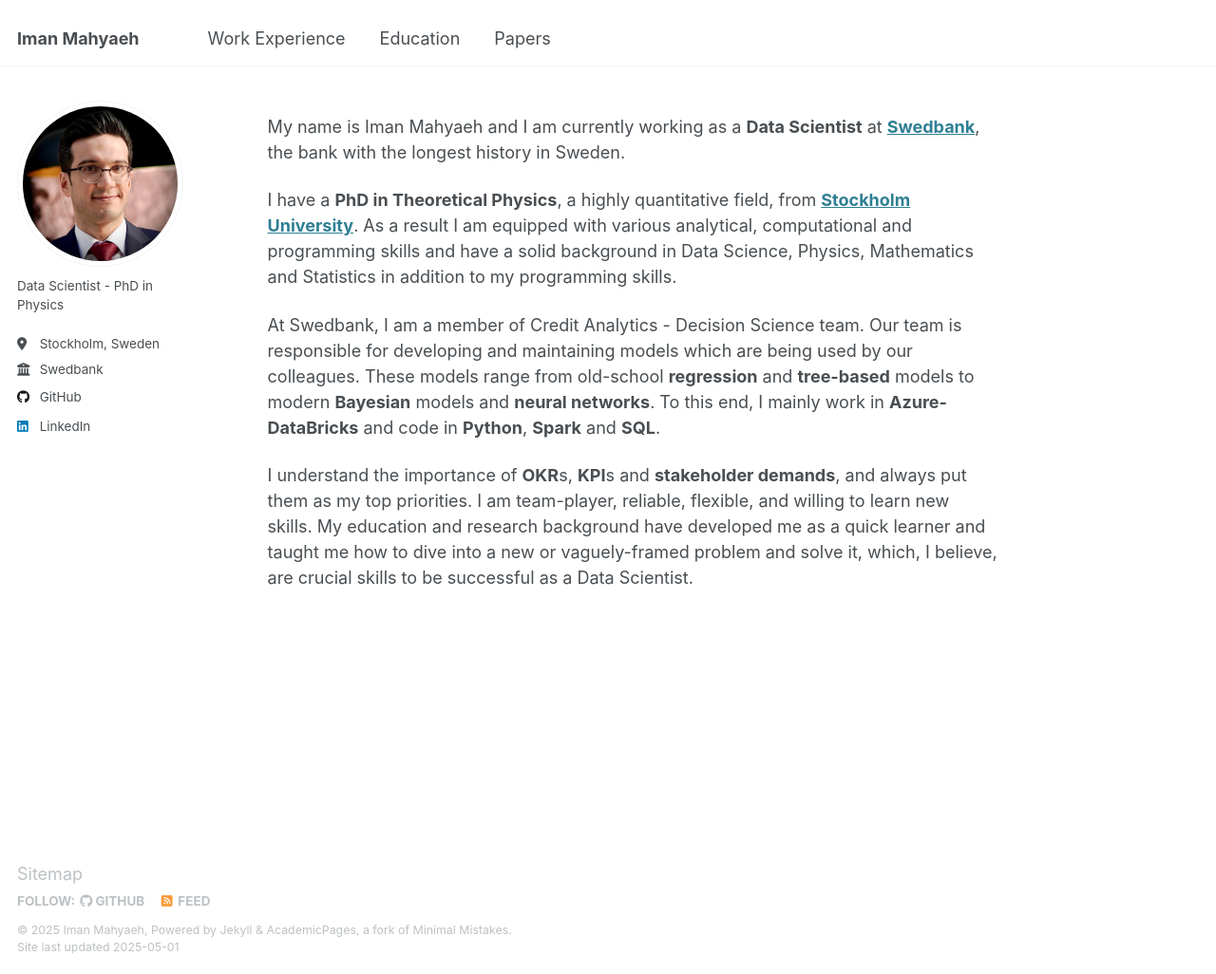
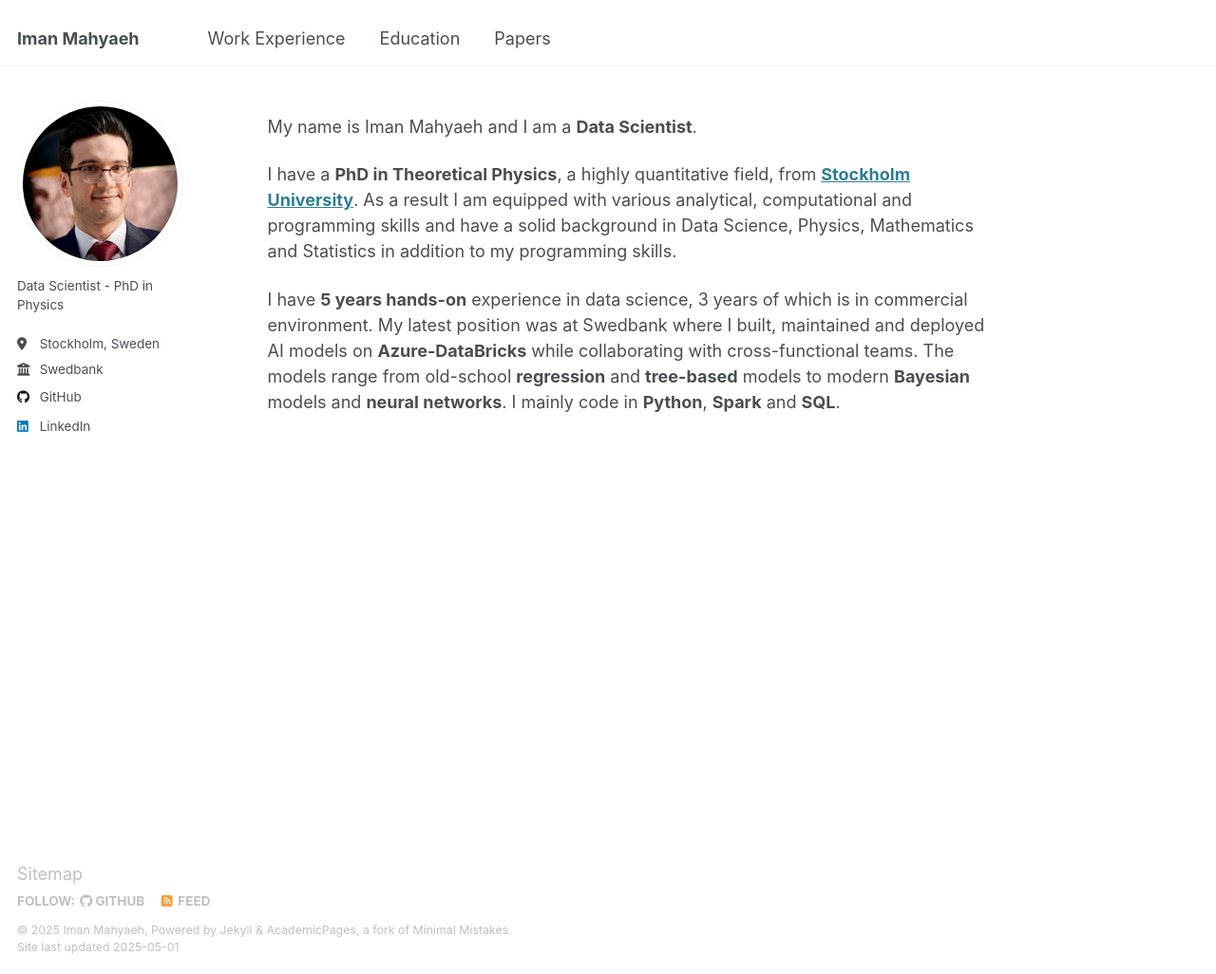
Before and after one commit to imanm24/imanm24.github.io, a Jekyll site: the page built from _pages/about.md, in a window 1280 px wide and 1026 px high. Shown: the whole window at 95% size. Built offline with Jekyll 4.4.1, drawn with Linux system fonts in a browser that asks for light colours.

Commit message:
Update about.md
updated the main page

```diff
--- a/_pages/about.md
+++ b/_pages/about.md
@@ -7,10 +7,8 @@ redirect_from:
   - /about.html
 ---
 
-My name is Iman Mahyaeh and I am currently working as a **Data Scientist** at [**Swedbank**](https://www.swedbank.com/), the bank with the longest history in Sweden.
+My name is Iman Mahyaeh and I am a **Data Scientist**.
 
 I have a **PhD in Theoretical Physics**, a highly quantitative field, from [**Stockholm University**](https://www.su.se/department-of-physics/). As a result I am equipped with various analytical, computational and programming skills and have a solid background in Data Science, Physics, Mathematics and Statistics in addition to my programming skills.
 
-At Swedbank, I am a member of Credit Analytics - Decision Science team. Our team is responsible for developing and maintaining models which are being used by our colleagues. These models range from old-school **regression** and **tree-based** models to modern **Bayesian** models and **neural networks**. To this end, I mainly work in **Azure-DataBricks** and code in **Python**, **Spark** and **SQL**.
-
-I understand the importance of **OKR**s, **KPI**s and **stakeholder demands**, and always put them as my top priorities. I am team-player, reliable, flexible, and willing to learn new skills. My education and research background have developed me as a quick learner and taught me how to dive into a new or vaguely-framed problem and solve it, which, I believe, are crucial skills to be successful as a Data Scientist.
+I have **5 years hands-on** experience in data science, 3 years of which is in commercial environment. My latest position was at Swedbank where I built, maintained and deployed AI models on **Azure-DataBricks** while collaborating with cross-functional teams. The models range from old-school **regression** and **tree-based** models to modern **Bayesian** models and **neural networks**. I mainly code in **Python**, **Spark** and **SQL**.
```
